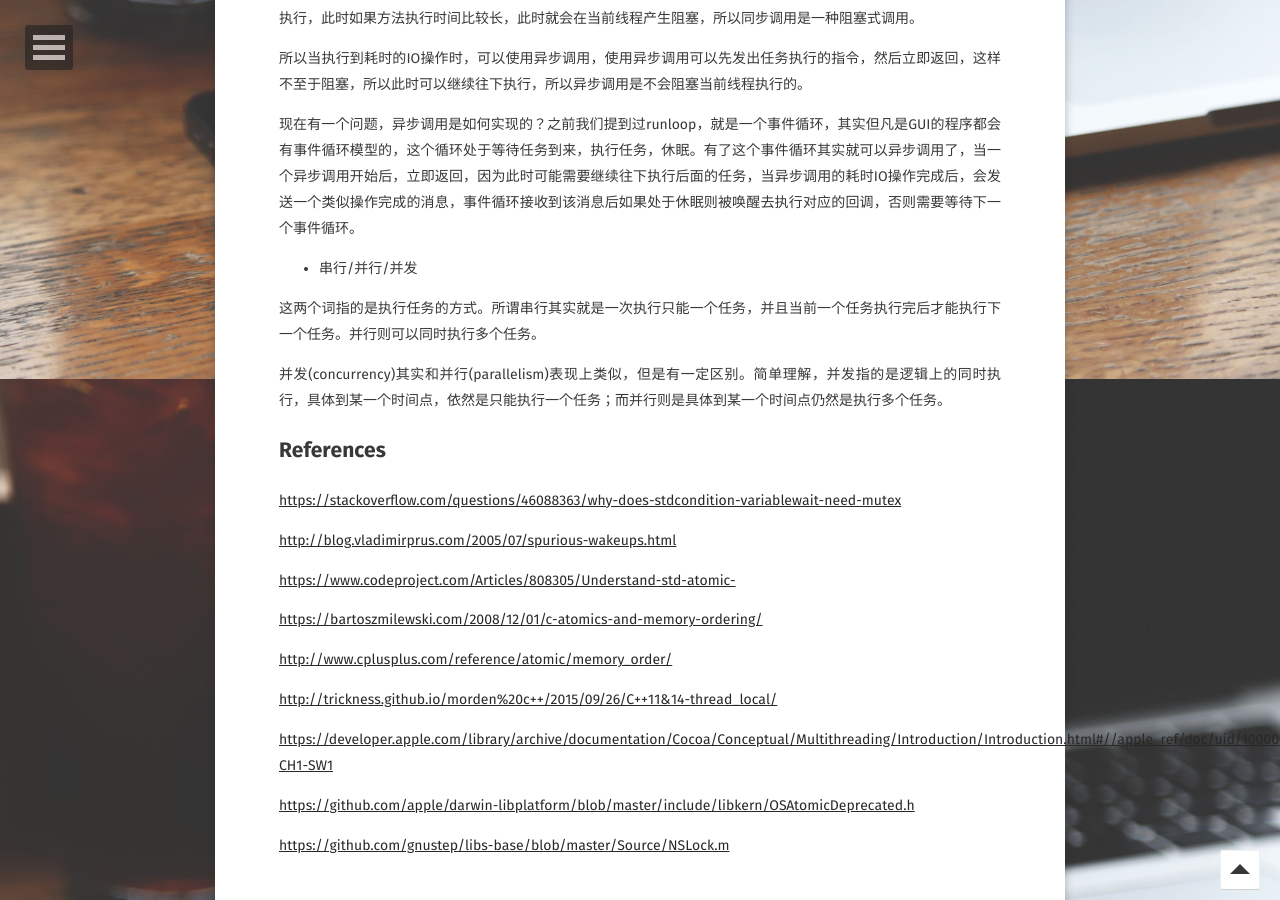
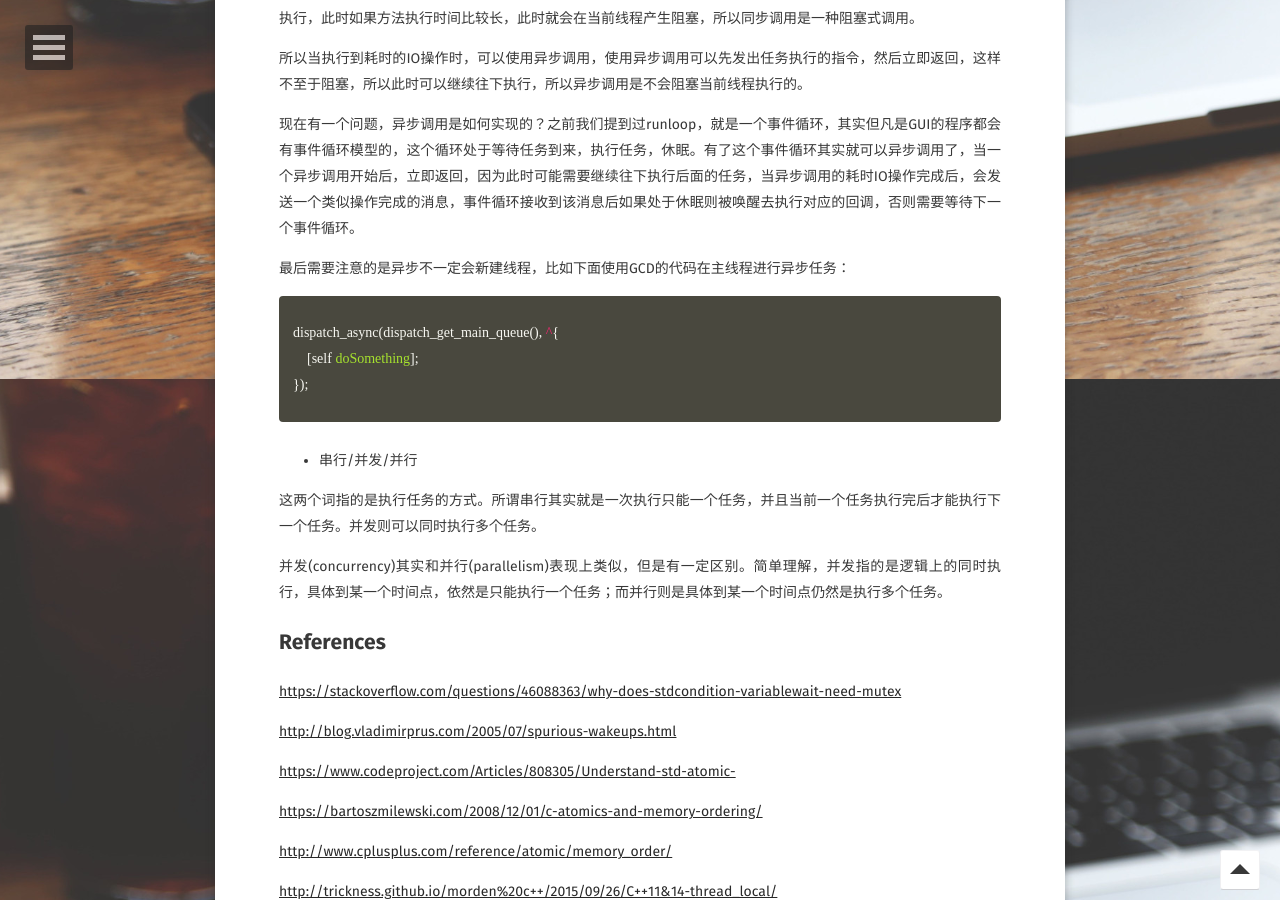
Before and after one commit to longjianjiang/longjianjiang.github.io, a Jekyll site: the page built from _posts/2019-03-07-thread-safety.md, in a window 1280 px wide and 900 px high, scrolled down 14021 px. Built offline with Jekyll 4.4.1, drawn with Linux system fonts in a browser that asks for light colours; some web fonts are replaced; comment, search, counter and statistics services are not loaded.

Commit message:
Update(auto commit)

```diff
--- a/_posts/2019-03-07-thread-safety.md
+++ b/_posts/2019-03-07-thread-safety.md
@@ -487,9 +487,17 @@ OC中还额外提供了一个 `NSConditionLock`，内部持有一个 `NSConditio
 
 现在有一个问题，异步调用是如何实现的？之前我们提到过runloop，就是一个事件循环，其实但凡是GUI的程序都会有事件循环模型的，这个循环处于等待任务到来，执行任务，休眠。有了这个事件循环其实就可以异步调用了，当一个异步调用开始后，立即返回，因为此时可能需要继续往下执行后面的任务，当异步调用的耗时IO操作完成后，会发送一个类似操作完成的消息，事件循环接收到该消息后如果处于休眠则被唤醒去执行对应的回调，否则需要等待下一个事件循环。
 
-- 串行/并行/并发
+最后需要注意的是异步不一定会新建线程，比如下面使用GCD的代码在主线程进行异步任务：
 
-这两个词指的是执行任务的方式。所谓串行其实就是一次执行只能一个任务，并且当前一个任务执行完后才能执行下一个任务。并行则可以同时执行多个任务。
+{% highlight objective_c %}
+dispatch_async(dispatch_get_main_queue(), ^{
+    [self doSomething];
+});
+{% endhighlight %}
+
+- 串行/并发/并行
+
+这两个词指的是执行任务的方式。所谓串行其实就是一次执行只能一个任务，并且当前一个任务执行完后才能执行下一个任务。并发则可以同时执行多个任务。
 
 并发(concurrency)其实和并行(parallelism)表现上类似，但是有一定区别。简单理解，并发指的是逻辑上的同时执行，具体到某一个时间点，依然是只能执行一个任务；而并行则是具体到某一个时间点仍然是执行多个任务。
 
```
